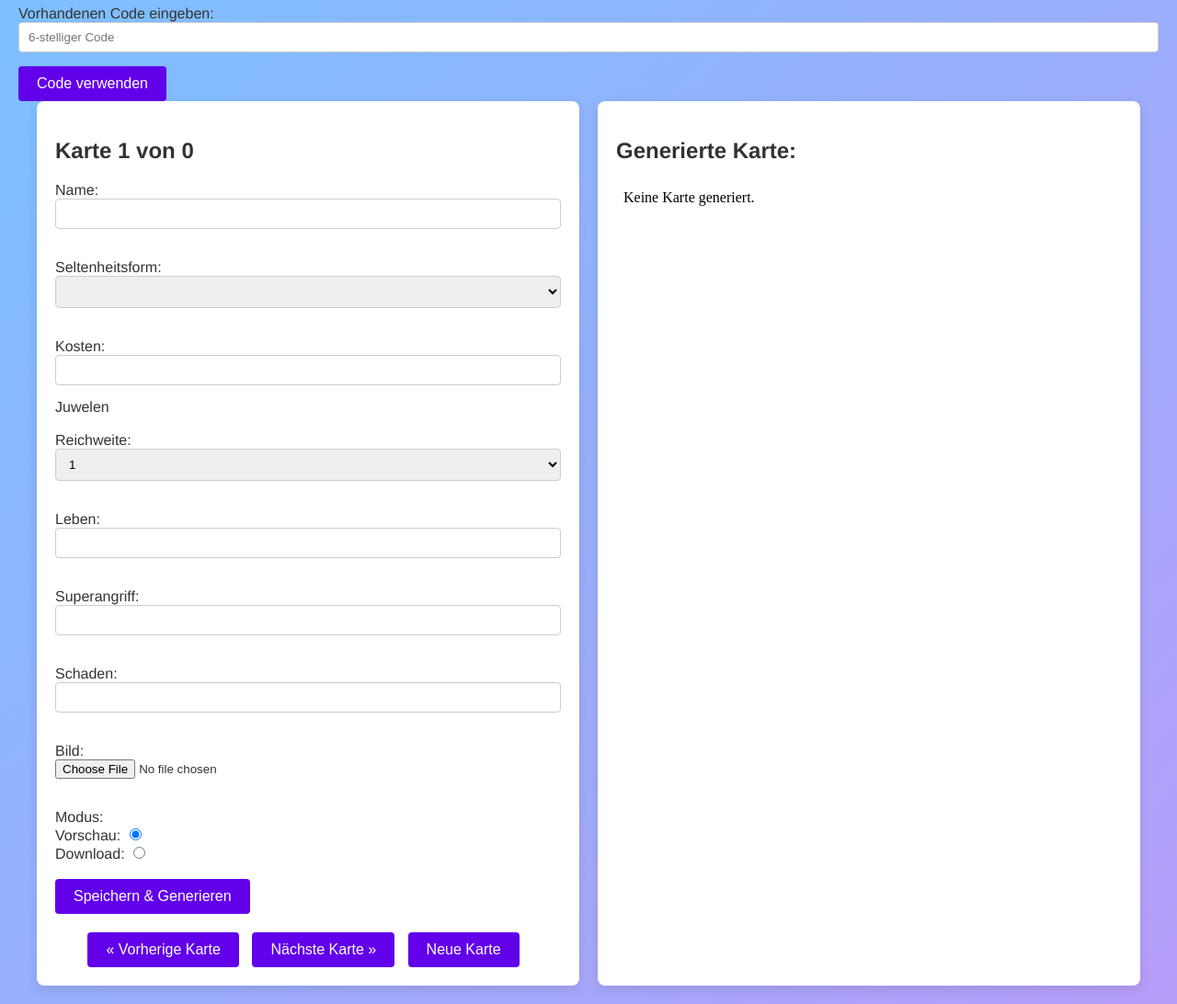
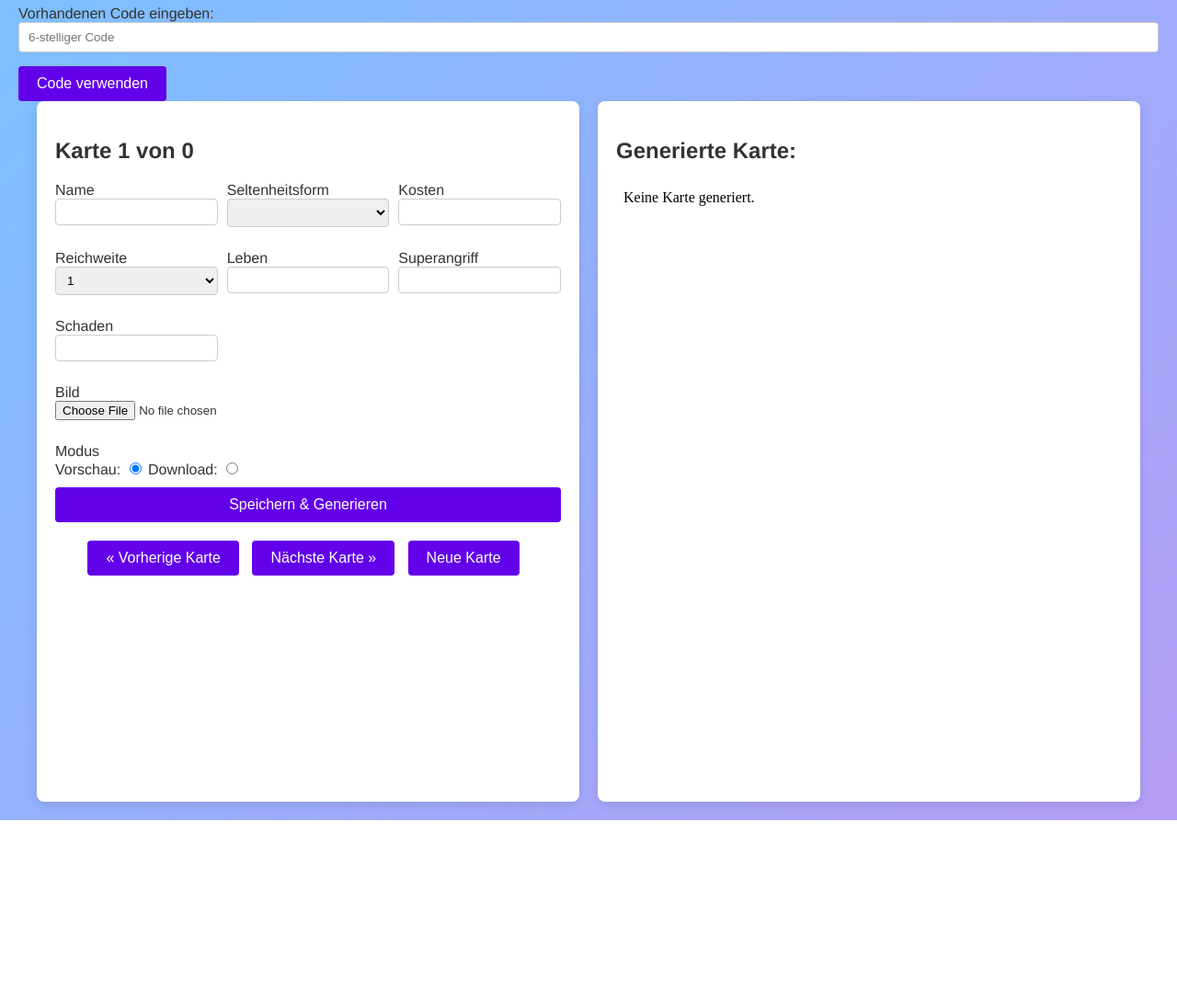
Before and after one commit to Rello/cards, a PHP site: page / in a window 1280 px wide. Shown: the part 136-1228 px from the top of the page at 92% size. After the commit the page ends 1028 px from the top, so only its background shows below. Run offline with PHP 8.4, Linux system fonts and the light colour scheme.

Commit message:
Improve form layout

```diff
--- a/index.php
+++ b/index.php
@@ -121,12 +121,15 @@ $error = isset($error) ? $error : '';
         <h2>Karte <?php echo $cardIndex + 1; ?> von <?php echo count($cards); ?></h2>
         <form action="process.php" method="post" enctype="multipart/form-data" target="hiddenFrame">
             <input type="hidden" name="card_index" value="<?php echo $cardIndex; ?>">
-            <!-- Formularfelder -->
-            Name:<br>
-            <input type="text" name="name" value="<?php echo isset($currentCard['name']) ? htmlspecialchars($currentCard['name']) : ''; ?>" size="15"><br><br>
+            <div class="form-grid">
+                <div class="field">
+                    <label for="name">Name</label>
+                    <input type="text" id="name" name="name" value="<?php echo isset($currentCard['name']) ? htmlspecialchars($currentCard['name']) : ''; ?>">
+                </div>
 
-            Seltenheitsform:<br>
-            <select name="seltenheitsform">
+                <div class="field">
+                    <label for="seltenheitsform">Seltenheitsform</label>
+                    <select id="seltenheitsform" name="seltenheitsform">
                         <?php
                         $seltenheitsformen = [ ' ','Gewöhnlich', 'Ungewöhnlich', 'Episch', 'Heroisch', 'Legendär'];
                         foreach ($seltenheitsformen as $form) {
@@ -134,38 +137,58 @@ $error = isset($error) ? $error : '';
                             echo "<option value=\"$form\" $selected>$form</option>";
                         }
                         ?>
-            </select><br><br>
+                    </select>
+                </div>
 
-            Kosten:<br>
-            <input type="text" name="kosten" value="<?php echo isset($currentCard['kosten']) ? htmlspecialchars($currentCard['kosten']) : ''; ?>" size="5"> Juwelen<br><br>
+                <div class="field">
+                    <label for="kosten">Kosten</label>
+                    <input type="text" id="kosten" name="kosten" value="<?php echo isset($currentCard['kosten']) ? htmlspecialchars($currentCard['kosten']) : ''; ?>" size="5">
+                </div>
 
-            Reichweite:<br>
-            <select name="reichweite">
+                <div class="field">
+                    <label for="reichweite">Reichweite</label>
+                    <select id="reichweite" name="reichweite">
                         <?php
                         for ($i = 1; $i <= 5; $i++) {
                             $selected = (isset($currentCard['reichweite']) && $currentCard['reichweite'] == $i) ? 'selected' : '';
                             echo "<option value=\"$i\" $selected>$i</option>";
                         }
                         ?>
-            </select><br><br>
+                    </select>
+                </div>
 
-            Leben:<br>
-            <input type="text" name="leben" value="<?php echo isset($currentCard['leben']) ? htmlspecialchars($currentCard['leben']) : ''; ?>" size="15"><br><br>
+                <div class="field">
+                    <label for="leben">Leben</label>
+                    <input type="text" id="leben" name="leben" value="<?php echo isset($currentCard['leben']) ? htmlspecialchars($currentCard['leben']) : ''; ?>">
+                </div>
 
-            Superangriff:<br>
-            <input type="text" name="superangriff" value="<?php echo isset($currentCard['superangriff']) ? htmlspecialchars($currentCard['superangriff']) : ''; ?>" size="15"><br><br>
+                <div class="field">
+                    <label for="superangriff">Superangriff</label>
+                    <input type="text" id="superangriff" name="superangriff" value="<?php echo isset($currentCard['superangriff']) ? htmlspecialchars($currentCard['superangriff']) : ''; ?>">
+                </div>
 
-            Schaden:<br>
-            <input type="text" name="schaden" value="<?php echo isset($currentCard['schaden']) ? htmlspecialchars($currentCard['schaden']) : ''; ?>" size="15"><br><br>
+                <div class="field">
+                    <label for="schaden">Schaden</label>
+                    <input type="text" id="schaden" name="schaden" value="<?php echo isset($currentCard['schaden']) ? htmlspecialchars($currentCard['schaden']) : ''; ?>">
+                </div>
 
-            Bild:<br>
-            <input type="file" name="bild" accept="image/*"><br><br>
+                <div class="field full-width">
+                    <label for="bild">Bild</label>
+                    <input type="file" id="bild" name="bild" accept="image/*">
+                </div>
 
-            Modus:<br>
-            Vorschau: <input type="radio" name="mode" value="0" checked><br>
-            Download: <input type="radio" name="mode" value="1"><br><br>
+                <div class="field full-width">
+                    <label>Modus</label>
+                    <div>
+                        Vorschau: <input type="radio" name="mode" value="0" checked>
+                        Download: <input type="radio" name="mode" value="1">
+                    </div>
+                </div>
 
+                <div class="field full-width">
                     <input type="submit" value="Speichern & Generieren">
+                </div>
+            </div>
         </form>
 
         <div class="navigation">
--- a/style.css
+++ b/style.css
@@ -30,6 +30,28 @@ h1 {
     padding: 20px;
     flex: 1;
     min-width: 300px;
+}
+
+/* Compact form layout */
+.form-grid {
+    display: grid;
+    grid-template-columns: repeat(auto-fit, minmax(150px, 1fr));
+    gap: 10px;
+}
+
+.form-grid .field {
+    display: flex;
+    flex-direction: column;
+}
+
+.form-grid .full-width {
+    grid-column: 1 / -1;
+}
+
+.form-grid input[type="text"],
+.form-grid select {
+    width: 100%;
+    padding: 6px 8px;
 }
 
 input[type="text"], select {
```
Also changed, not shown: index.html (+45 -21 lines). Lines whose indentation alone changed are shown as unchanged.
